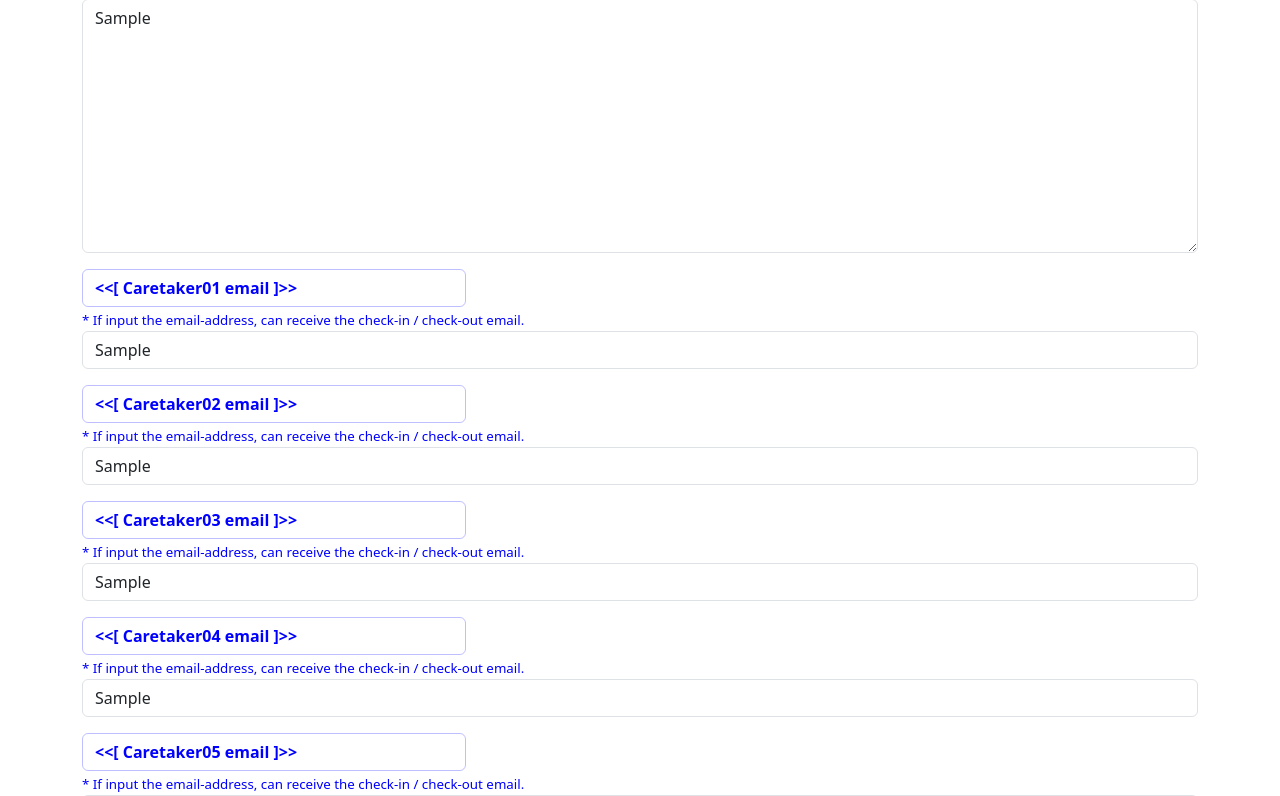
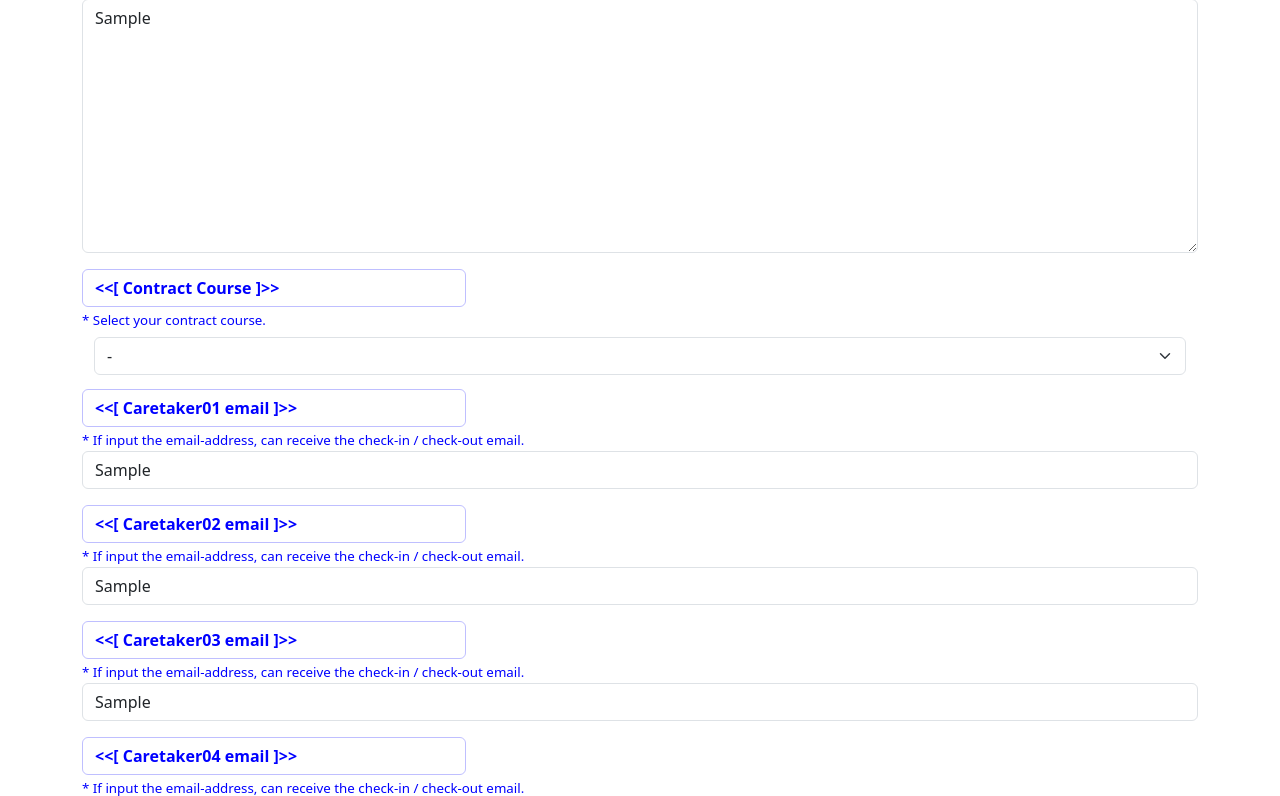
Before and after one commit to sasa-yasu/ainote-django-app, a Django app: page /user/update/1/ in a window 1280 px wide. Shown: the part 4150-4946 px from the top of the page. Run offline with Django 5.2, Linux system fonts and the light colour scheme; a user stored in the database is signed in; tables that the repository leaves empty hold one stand-in row (values such as "Sample post"); grey boxes marked "Sample" are stand-in pictures; data that the repository does not hold is empty; some libraries are stand-ins or nearby versions.

Commit message:
add contract course

```diff
--- a/AinoteProject/utils.py
+++ b/AinoteProject/utils.py
@@ -12,6 +12,18 @@ import logging
 # ロガー取得
 logger = logging.getLogger('app')
 error_logger = logging.getLogger('error')
+
+# Send Mail
+from django.core.mail import EmailMessage
+def send_email_smtp(to_email, subject, body):
+    email = EmailMessage(
+        from_email=None, # settings.DEFAULT_FROM_EMAIL が使われる
+        to=to_email, # 複数のメールアドレスをリストで渡す
+        subject=subject,
+        body=body
+    )
+    # email.content_subtype = "html"  # HTMLメールにする場合
+    email.send()
 
 # 画像ハンドリング系[images]
 def create_images(object, images_data):
@@ -255,7 +267,7 @@ def disp_qr_code(url_for_qr):
     return HttpResponse(img_io.getvalue(), content_type="image/png")
 
 
-# MBTI相性データを辞書として定義（もしくはDBから取得）
+# MBTI相性データを辞書として定義
 mbti_matrix = {
     "INTJ": {
         "ESFJ": {"pt": 5, "relation": "opposite", "description": "表裏一体な最高の相性◎"},
@@ -417,7 +429,6 @@ mbti_matrix = {
         "ESFP": {"pt": 1, "relation": "same", "description": "理解し合えるが助け合いが難しい"},
         "ESFJ": {"pt": 1, "relation": "same_sub", "description": "似てるようで似てない波ある関係"},
     },
-    # 他のMBTIタイプも同様に記述
 }
 
 # MBTI系
@@ -425,8 +436,8 @@ def get_mbti_compatibility(user_mbti, profile_mbti):
     """
     ユーザーのMBTIを基準に、プロフィールのMBTIとの相性スコアと関係名称を取得
     """
-    compatibility = mbti_matrix.get(user_mbti, {}).get(profile_mbti, {"pt": 0, "name": "不明"})
-    return compatibility  # {"pt": 5, "name": "双対関係"} のような辞書を返す
+    compatibility = mbti_matrix.get(user_mbti, {}).get(profile_mbti, {"pt": 0, "relation": "不明"})
+    return compatibility  # {"pt": 5, "relation": "双対関係"} のような辞書を返す
 
 # MBTIベースの詳細説明画面への誘導URL
 mbti_links = {
@@ -454,13 +465,19 @@ def get_mbti_detail_url(mbti):
     """
     return mbti_links.get(mbti, []) # mbtiに該当するURLを返す
 
-from django.core.mail import EmailMessage
-def send_email_smtp(to_email, subject, body):
-    email = EmailMessage(
-        from_email=None, # settings.DEFAULT_FROM_EMAIL が使われる
-        to=to_email, # 複数のメールアドレスをリストで渡す
-        subject=subject,
-        body=body
-    )
-    # email.content_subtype = "html"  # HTMLメールにする場合
-    email.send()
+# Contract Courseデータを辞書として定義
+contract_course_matrix = {
+    "trial": {"contract_pt":2, "give_course_pt":0},
+    "bronze": {"contract_pt":5, "give_course_pt":0},
+    "gold": {"contract_pt":10, "give_course_pt":0},
+    "platinum": {"contract_pt":99, "give_course_pt":5},
+    "premium": {"contract_pt":99, "give_course_pt":99},
+}
+
+# Contract Course系
+def get_contract_course_info(contract_course):
+    """
+    ユーザーのMBTIを基準に、プロフィールのMBTIとの相性スコアと関係名称を取得
+    """
+    info = contract_course_matrix.get(contract_course, {"contract_pt": 0, "give_course_pt": 0})
+    return info  # {"contract_pt": 10, "give_course_pt": 0} のような辞書を返す
--- a/templates/user/create.html
+++ b/templates/user/create.html
@@ -200,6 +200,8 @@
                 <!--Input:remarks-->
                 <div class="mb-3">{% include 'includes/input_field.html' with target=profile_form.remarks %}</div>
 
+                <!--Input:contract_course-->
+                <div class="mb-3">{% include 'includes/input_field.html' with target=profile_form.contract_course %}</div>
                 <!--Input:caretaker01-->
                 <div class="mb-3">{% include 'includes/input_field.html' with target=profile_form.caretaker01 %}</div>
                 <!--Input:caretaker02-->
--- a/templates/user/update.html
+++ b/templates/user/update.html
@@ -209,6 +209,25 @@
                 <!--Input:remarks-->
                 <div class="mb-3">{% include 'includes/input_field.html' with target=profile_form.remarks %}</div>
 
+                {% if user.is_staff %}
+                    <!--Input:contract_course-->
+                    <div class="mb-2">
+                        <label for="id_{{ profile_form.contract_course.name }}" class="form-label btn btn-primary-input labeltext">
+                            <b>&lt;&lt;[ {{ profile_form.contract_course.label|safe }} ]&gt;&gt;</b>
+                        </label>
+                        <br/>
+                        {% if profile_form.contract_course.help_text %} <span class="helptext" style="font-size:10pt">{{ profile_form.contract_course.help_text|safe }}</span> {% endif %}
+                        {% if profile_form.contract_course.errors %} <div class="errortext" style="font-size:10pt"> {% for error in profile_form.contract_course.errors %} * {{ error }}<br/> {% endfor %} </div> {% endif %}
+                        <div class="form-group" style="padding:6px 12px;">
+                            <select class="form-select" id="id_{{ profile_form.contract_course.name }}" name="{{ profile_form.contract_course.name }}">
+                                {% for choice in profile_form.contract_course %}
+                                    <option value="{{ choice.data.value }}" {% if choice.data.value == profile_form.contract_course.value %}selected{% endif %}>
+                                        {{ choice.choice_label }}
+                                    </option>
+                                {% endfor %}
+                            </select>
+                        </div>
+                    </div>
                     <!--Input:caretaker01-->
                     <div class="mb-3">{% include 'includes/input_field.html' with target=profile_form.caretaker01 %}</div>
                     <!--Input:caretaker02-->
@@ -219,6 +238,14 @@
                     <div class="mb-3">{% include 'includes/input_field.html' with target=profile_form.caretaker04 %}</div>
                     <!--Input:caretaker05-->
                     <div class="mb-3">{% include 'includes/input_field.html' with target=profile_form.caretaker05 %}</div>
+                {% else %}
+                    <input type="hidden" id="id_contract_course" name="contract_course" value="{{ profile_form.contract_course.value }}">
+                    <input type="hidden" id="id_caretaker01" name="caretaker01" value="{{ profile_form.caretaker01.value }}">
+                    <input type="hidden" id="id_caretaker02" name="caretaker02" value="{{ profile_form.caretaker02.value }}">
+                    <input type="hidden" id="id_caretaker03" name="caretaker03" value="{{ profile_form.caretaker03.value }}">
+                    <input type="hidden" id="id_caretaker04" name="caretaker04" value="{{ profile_form.caretaker04.value }}">
+                    <input type="hidden" id="id_caretaker05" name="caretaker05" value="{{ profile_form.caretaker05.value }}">
+                {% endif %}
 
                 <!--Display:created_at/updated_at-->
                 {% include 'includes/bottom_dates.html' %}
--- a/user/forms.py
+++ b/user/forms.py
@@ -43,9 +43,8 @@ class ProfileForm(forms.ModelForm):
         required=True, help_text='* Nick Name should be max 10 characters.'
         )
 
-    BADGES_CHOICES = Profile.BADGES_CHOICES
     badges = forms.ChoiceField(
-        label='Badges', choices=BADGES_CHOICES, widget=forms.RadioSelect(attrs={'class': 'form-check-input'}),
+        label='Badges', choices=Profile.BADGES_CHOICES, widget=forms.RadioSelect(attrs={'class': 'form-check-input'}),
         required=True, initial='light', help_text='* Select your personal color.'
     )
 
@@ -61,15 +60,13 @@ class ProfileForm(forms.ModelForm):
         required=False, help_text='* If you input this, you can get more accurate genaration-gap points.<br/>* bellow shows year 2000 but system ignore the year info.'
     )
 
-    MBTI_CHOICES = Profile.MBTI_CHOICES
     mbti = forms.ChoiceField(
-        label='MBTI Type', choices=MBTI_CHOICES, widget=forms.RadioSelect(attrs={'class': 'form-check-input', 'id': 'id_mbti'}),
+        label='MBTI Type', choices=Profile.MBTI_CHOICES, widget=forms.Select(attrs={'class': 'form-control'}),
         required=False, initial='-', help_text='* Select your personal MBTI type.'
         )
 
-    MBTI_NAME_CHOICES = Profile.MBTI_NAME_CHOICES
     mbti_name = forms.ChoiceField(
-        label='MBTI Display Name', choices=[], widget=forms.Select(attrs={'class': 'form-control', 'id': 'id_mbti_name'}),
+        label='MBTI Display Name', choices=[], widget=forms.Select(attrs={'class': 'form-control'}),
         required=False, help_text='* Choose a specific name.'
         )
 
@@ -118,6 +115,10 @@ class ProfileForm(forms.ModelForm):
         required=False, help_text='* Your personal theme in your profile page.'
         )
 
+    contract_course = forms.ChoiceField(
+        label='Contract Course', choices=Profile.CONTRACT_COURSE_CHOICES, widget=forms.Select(attrs={'class': 'form-control'}),
+        required=False, initial='-', help_text='* Select your contract course.'
+        )
     caretaker01 = forms.CharField(
         label='Caretaker01 email', max_length=255, widget=forms.TextInput(attrs={'class':'form-control'}),
         required=False, help_text='* If input the email-address, can receive the check-in / check-out email.'
@@ -143,7 +144,7 @@ class ProfileForm(forms.ModelForm):
         model = Profile
         fields = ("memberid", "nick_name", "badges", "birth_year", "birth_month_day",
                   "mbti", "mbti_name", "hobby", "sports", "movie", "music", "book", "event", "remarks", "images", "themes",
-                  "caretaker01", "caretaker02", "caretaker03", "caretaker04", "caretaker05")
+                  "contract_course", "caretaker01", "caretaker02", "caretaker03", "caretaker04", "caretaker05")
 
     def __init__(self, *args, **kwargs):
         super().__init__(*args, **kwargs)
--- a/user/models.py
+++ b/user/models.py
@@ -91,6 +91,16 @@ class Profile(models.Model):
 
     images = models.ImageField('Images', upload_to='user', null=True, blank=True)
     themes = models.ImageField('Themes', upload_to='user', null=True, blank=True)
+
+    CONTRACT_COURSE_CHOICES = [
+        ('-', '-'),
+        ('trial', 'トライアル会員(1ヶ月2日間のみ)'),
+        ('bronze', 'ブロンズ会員(1ヶ月5日間のみ)'),
+        ('gold', 'ゴールド会員(1ヶ月10日間のみ)'),
+        ('platinum', 'プラチナ会員(1ヶ月何度でも利用可能)'),
+        ('premium', 'プレミアム会員(ゴールド会員特典＋全コース受講可)'),
+    ]
+    contract_course = models.CharField('Contract Course', max_length=100, choices=CONTRACT_COURSE_CHOICES, null=True, blank=True)
 
     caretaker01 = models.CharField('Caretaker01 email', max_length=255, null=True, blank=True)
     caretaker02 = models.CharField('Caretaker02 email', max_length=255, null=True, blank=True)
--- a/user/views.py
+++ b/user/views.py
@@ -155,6 +155,7 @@ def create_view(request):
             book_data = profile_form.cleaned_data["book"]
             event_data = profile_form.cleaned_data["event"]
             remarks_data = profile_form.cleaned_data["remarks"]
+            contract_course_data = profile_form.cleaned_data["contract_course"]
             caretaker01_data = profile_form.cleaned_data["caretaker01"]
             caretaker02_data = profile_form.cleaned_data["caretaker02"]
             caretaker03_data = profile_form.cleaned_data["caretaker03"]
@@ -184,6 +185,7 @@ def create_view(request):
                     remarks = remarks_data,
                     images = None, # 画像はまだ保存しない
                     themes = None, # 画像はまだ保存しない
+                    contract_course = contract_course_data,
                     caretaker01 = caretaker01_data,
                     caretaker02 = caretaker02_data,
                     caretaker03 = caretaker03_data,
@@ -267,6 +269,7 @@ def update_view(request, pk):
             object.book = profile_form.cleaned_data["book"]
             object.event = profile_form.cleaned_data["event"]
             object.remarks = profile_form.cleaned_data["remarks"]
+            object.contract_course = profile_form.cleaned_data["contract_course"]
             object.caretaker01 = profile_form.cleaned_data["caretaker01"]
             object.caretaker02 = profile_form.cleaned_data["caretaker02"]
             object.caretaker03 = profile_form.cleaned_data["caretaker03"]
```
Also changed, not shown: templates/user/delete.html (+13 -0 lines), templates/user/detail_list.html (+13 -0 lines), user/migrations/0027_profile_contract_cource.py (added), user/migrations/0028_remove_profile_contract_cource_and_more.py (added). Lines whose indentation alone changed are shown as unchanged.
